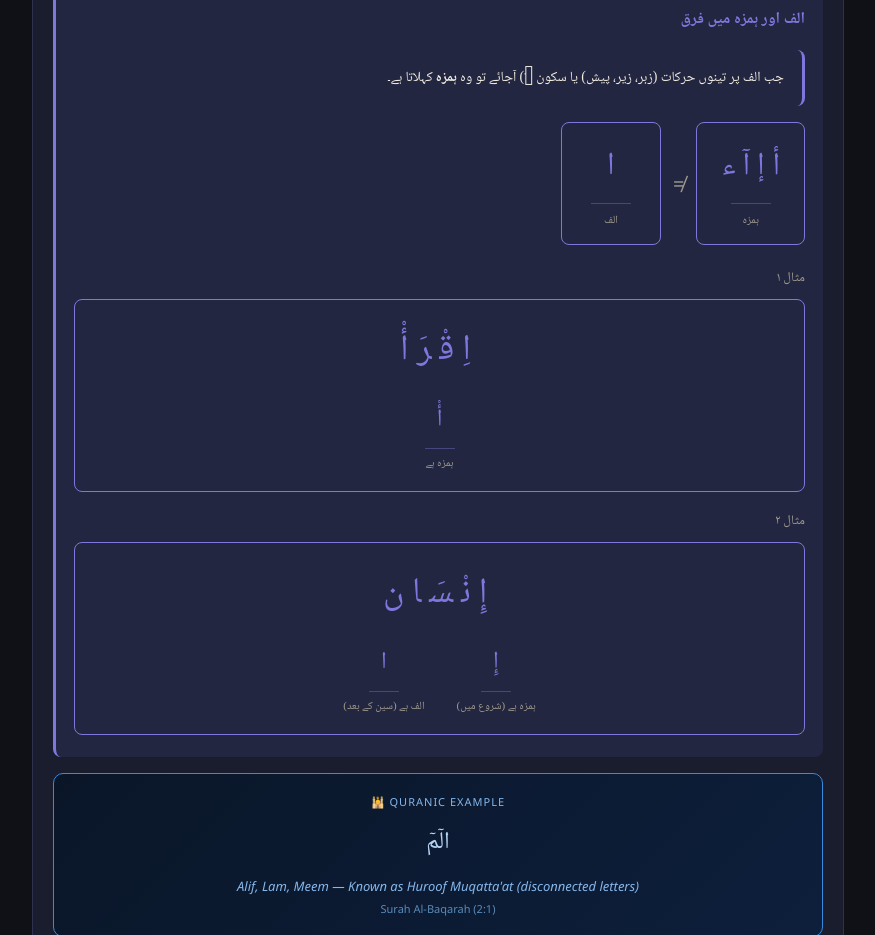
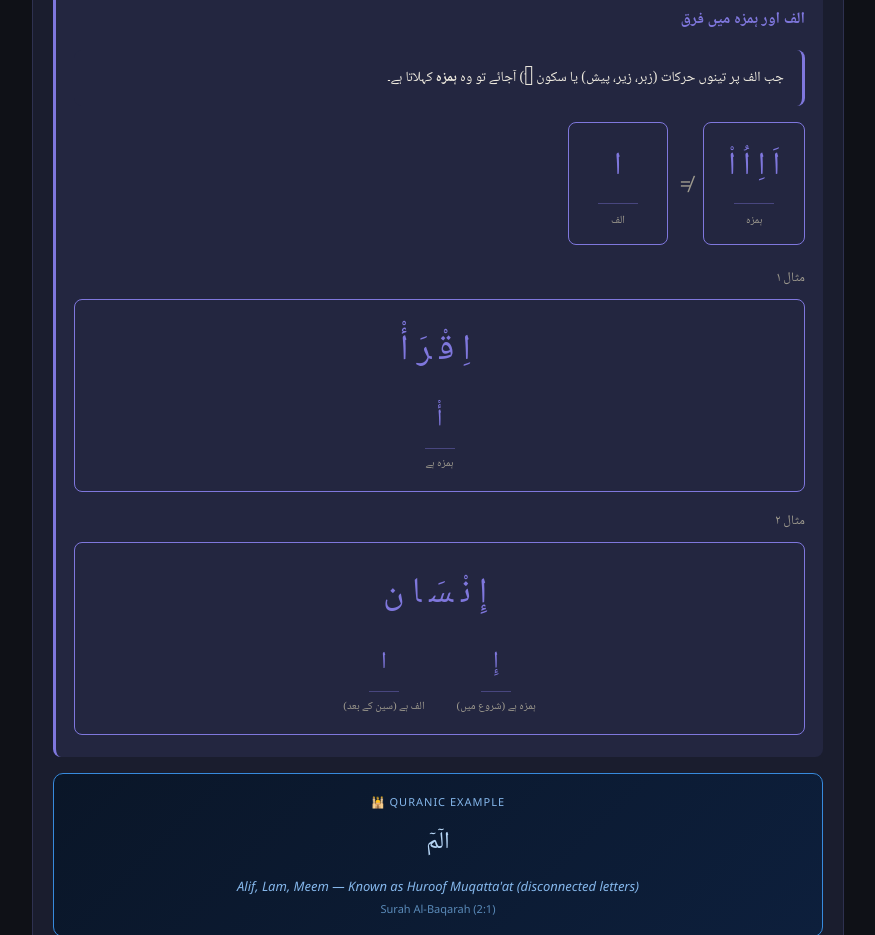
Before and after one commit to aamiryounus/arabic-grammar, a Next.js app: page /lessons/2 in a window 1280 px wide. Shown: the part 1960-2895 px from the top of the page, without its empty margins (202-1077 px from the left). Built offline with nearby package versions, Linux system fonts and the light colour scheme.

Commit message:
lesson 2 updated

```diff
--- a/src/app/lessons/2/page.js
+++ b/src/app/lessons/2/page.js
@@ -539,7 +539,7 @@ function AlifHamzaSection({ borderColor, isUrdu }) {
         </div>
         <div style={{ display: "flex", alignItems: "center", color: "var(--color-text-muted)", fontSize: "20px" }}>≠</div>
         <div style={{ border: `1px solid ${borderColor}`, borderRadius: "8px", padding: "12px 24px", textAlign: "center", minWidth: "100px" }}>
-          <div className="arabic" style={{ fontSize: "32px", color: borderColor }}>أ إ آ ء</div>
+          <div className="arabic" style={{ fontSize: "32px", color: borderColor }}>اَ اِ اُ اْ</div>
           <div style={{ width: "40px", height: "1px", backgroundColor: borderColor, margin: "4px auto 6px", opacity: 0.4 }} />
           <div className="urdu" style={{ fontSize: "11px", color: "var(--color-text-muted)" }}>ہمزہ</div>
         </div>
```
